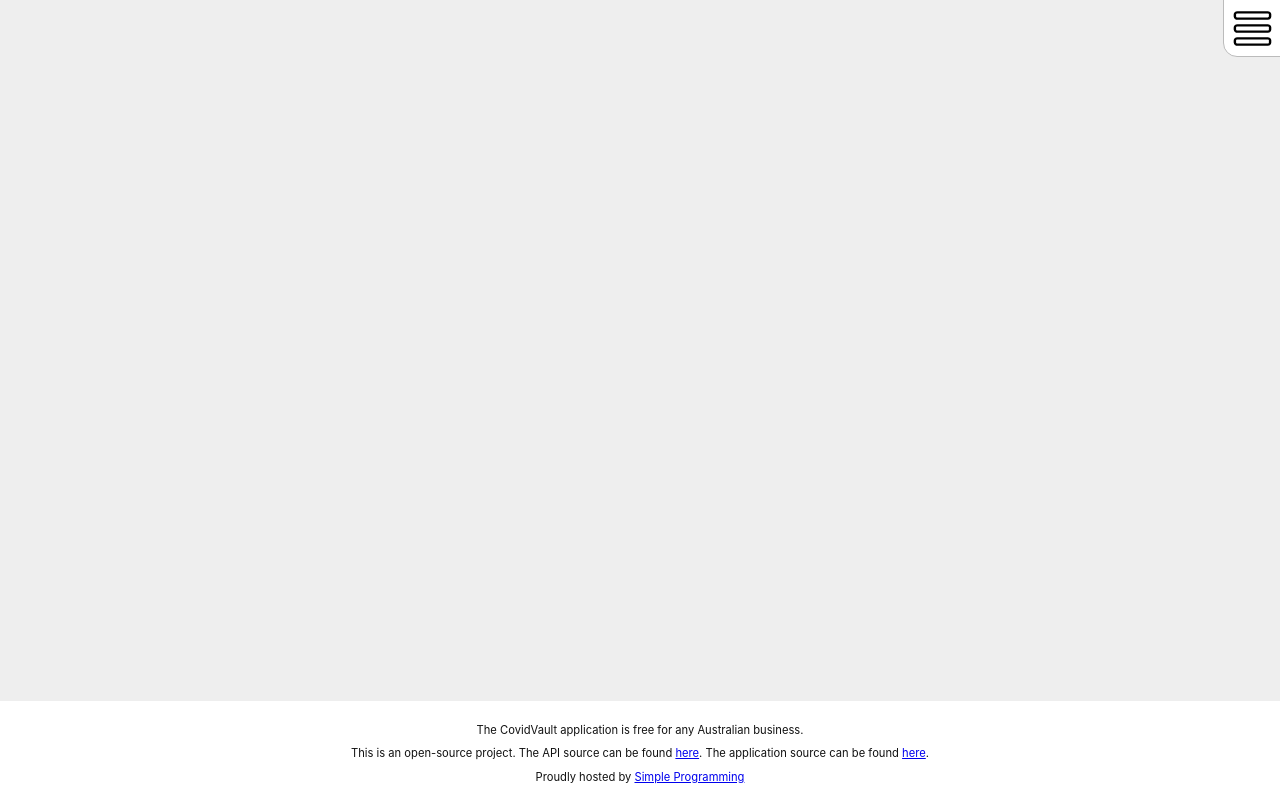
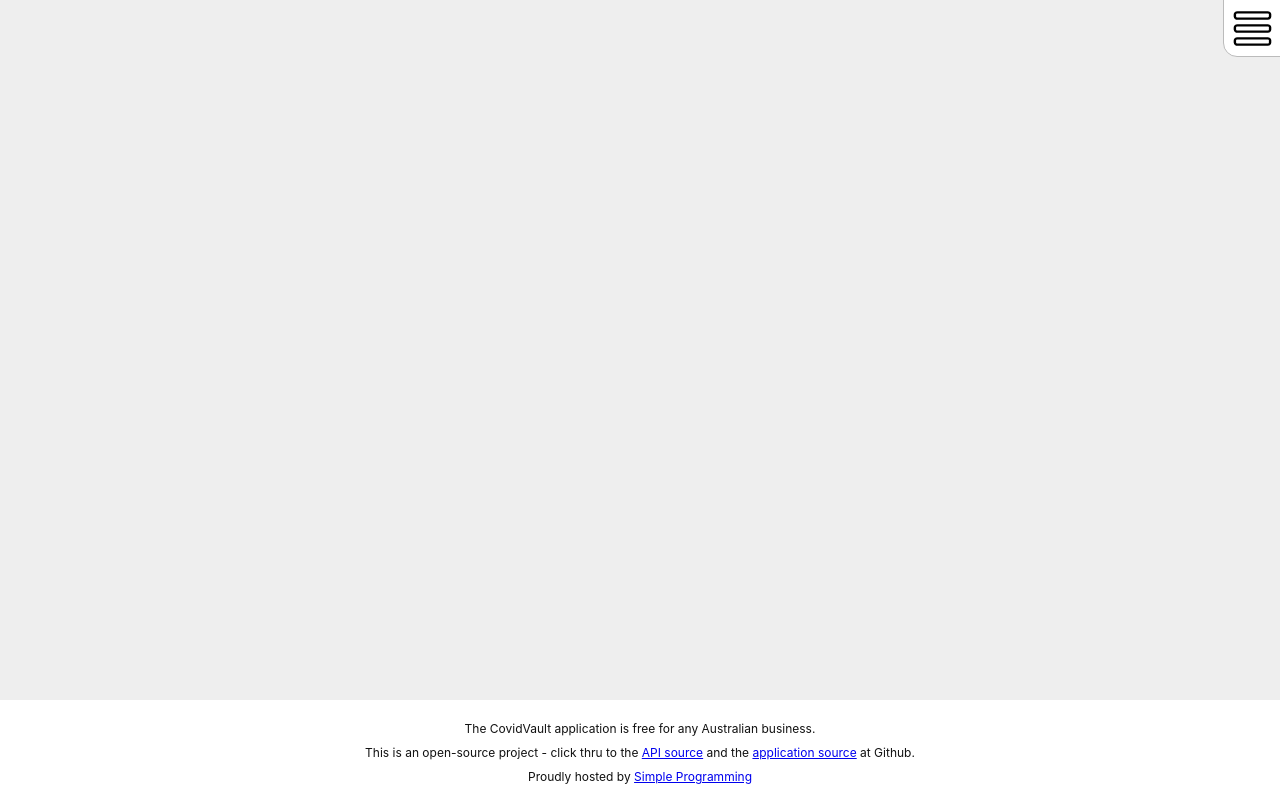
Before and after one commit to SimpleProgrammingAU/CovidVaultAPP, a React (Create React App) app: page / in a window 1280 px wide. Built offline with nearby package versions, Linux system fonts and the light colour scheme.

Commit message:
Updated footer accessibility and SEO

```diff
--- a/public/index.html
+++ b/public/index.html
@@ -6,7 +6,7 @@
     <meta name="viewport" content="width=device-width, initial-scale=1" />
     <meta name="theme-color" content="#000000" />
     <meta
-      name="CovidVault"
+      name="description"
       content="A free and privacy conscious way to assist Australian businesses with contact tracing."
     />
     <link rel="apple-touch-icon" href="%PUBLIC_URL%/logo192.png" />
@@ -14,7 +14,7 @@
     <link rel="stylesheet" href="https://cdnjs.cloudflare.com/ajax/libs/pure/2.0.3/forms.min.css" integrity="sha256-XxOL14haItfsaWlLn4JyXSRKnBD62FkrMNW+qUSqngE=" crossorigin="anonymous" />
     <link rel="stylesheet" href="%PUBLIC_URL%/main.css" />
     <link href="https://fonts.googleapis.com/css?family=Cookie" rel="stylesheet">
-    <title>CovidVault</title>
+    <title>CovidVault - Hosted by Simple Programming</title>
   </head>
   <body>
     <noscript>You need to enable JavaScript to run this app.</noscript>
--- a/src/components/Footer.css
+++ b/src/components/Footer.css
@@ -9,6 +9,7 @@
 
 .Footer p {
   font-size: 0.8em;
+  font-size: max(0.8em, 12px);
   margin-block-start: 0.5em;
   margin-block-end: 0;
 }
--- a/src/components/Footer.tsx
+++ b/src/components/Footer.tsx
@@ -7,7 +7,7 @@ export default class Footer extends Component {
     return (
       <div className="Footer">
         <p>The CovidVault application is free for any Australian business.</p>
-        <p>This is an open-source project. The API source can be found <a href="https://github.com/SimpleProgrammingAU/CovidVaultAPI">here</a>. The application source can be found <a href="https://github.com/SimpleProgrammingAU/CovidVaultAPP">here</a>.</p>
+        <p>This is an open-source project - click thru to the <a href="https://github.com/SimpleProgrammingAU/CovidVaultAPI">API source</a> and the <a href="https://github.com/SimpleProgrammingAU/CovidVaultAPP">application source</a> at Github.</p>
         <p>Proudly hosted by <a href="https://www.simpleprogramming.com.au/">Simple Programming</a></p>
       </div>
     );
```
